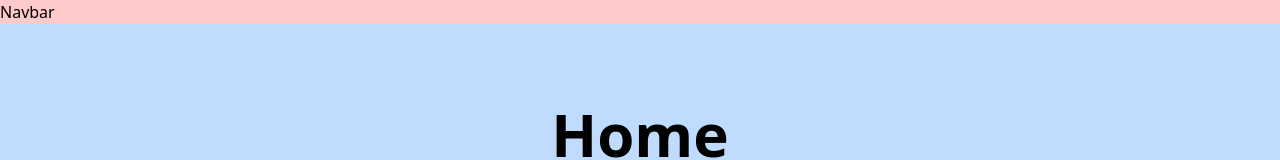
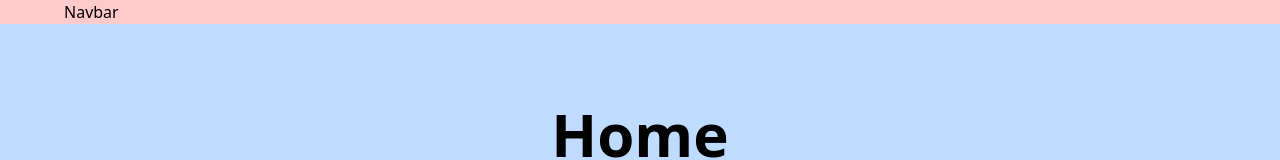
Before and after one commit to awais019/pak-journey, a Nuxt app: page / in a window 1280 px wide. Shown: the top 160 px of the page. Built offline with nearby package versions, Linux system fonts and the light colour scheme.

Commit message:
Added padding in container

```diff
--- a/tailwind.config.ts
+++ b/tailwind.config.ts
@@ -13,6 +13,7 @@ export default {
     extend: {
       container: {
         center: true,
+        padding: '4rem',
         //  max-width: 1440px
       },
     },
```
